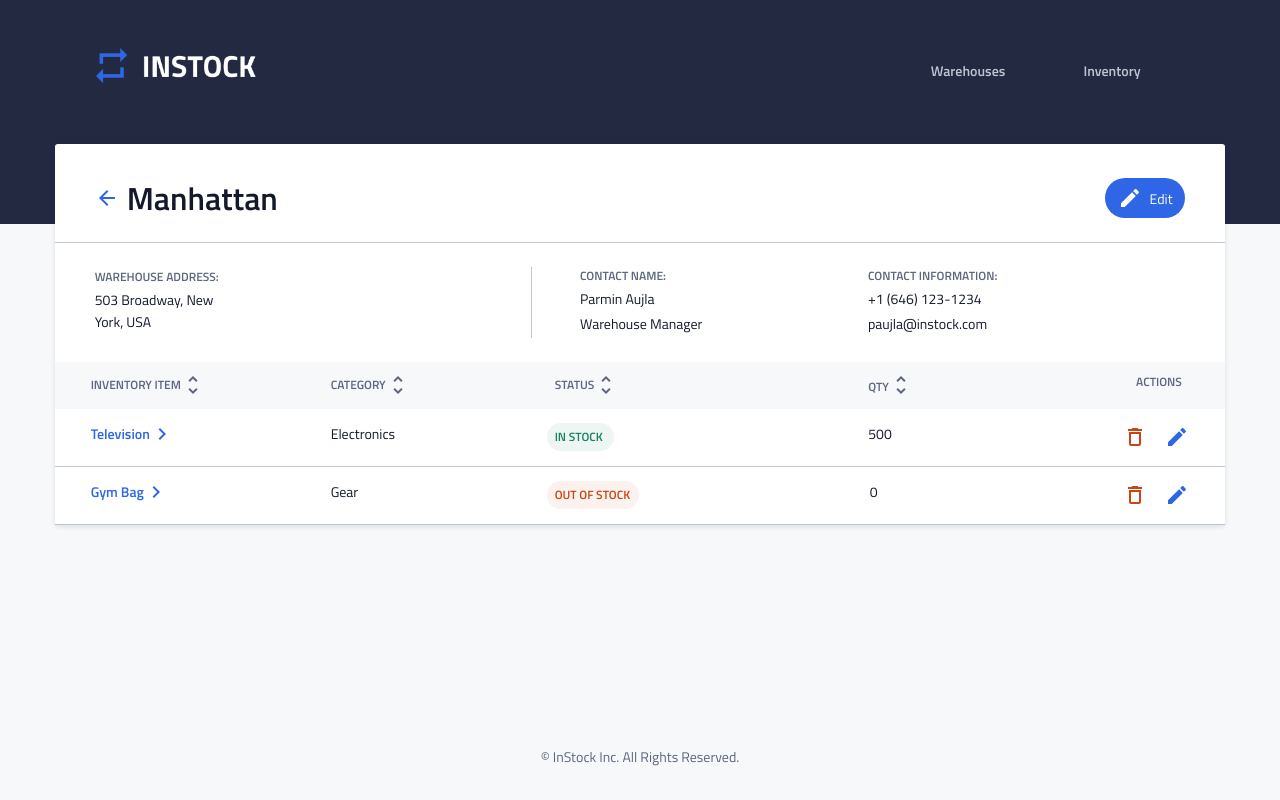
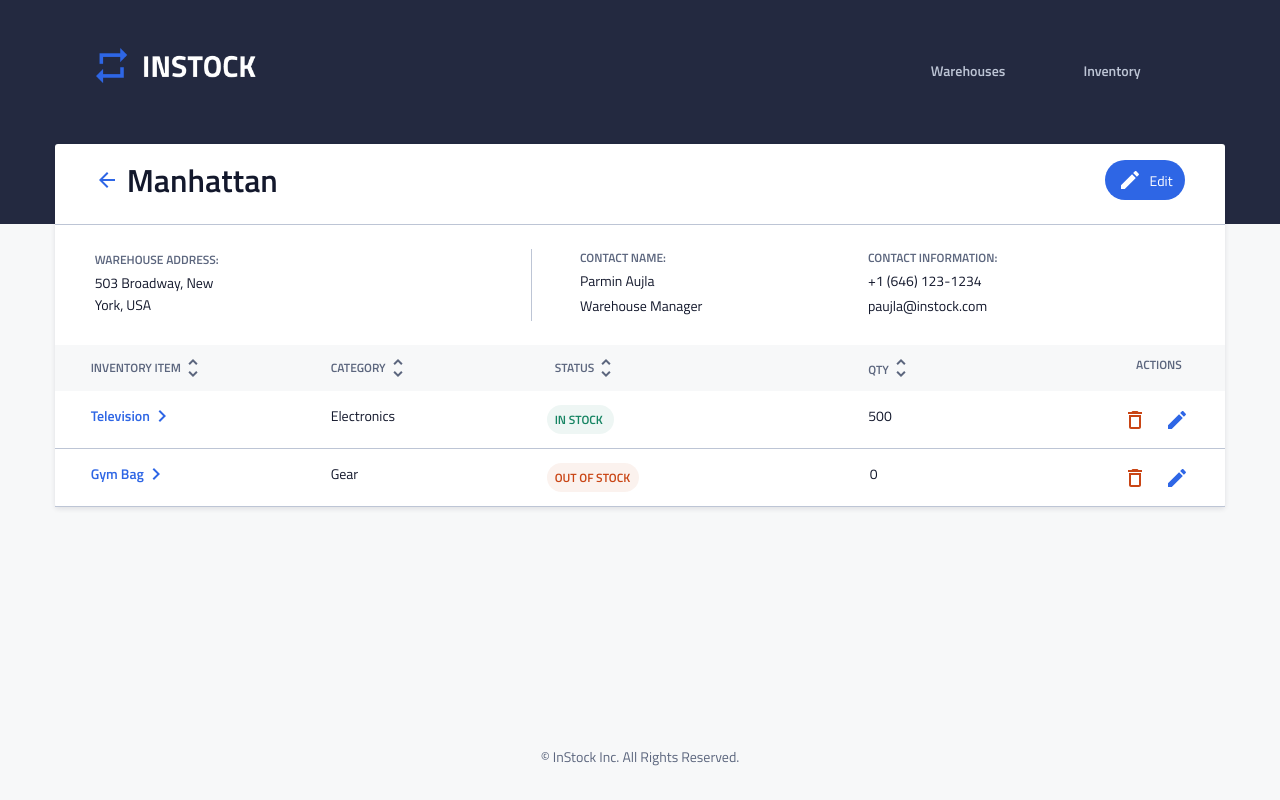
Before and after one commit to auditie/InStock-Client, a React (Create React App) app: page / in a window 1280 px wide. Built offline with nearby package versions, Linux system fonts and the light colour scheme; no server answers.

Commit message:
adding margins to header

```diff
--- a/src/components/WarehouseDetails/WarehouseDetails.js
+++ b/src/components/WarehouseDetails/WarehouseDetails.js
@@ -3,6 +3,7 @@ import backArrow from '../../assets/icons/arrow_back-24px.svg'
 import edit from '../../assets/icons/edit-24px.svg'
 import WarehouseInventoryItem from '../WarehouseInventoryItem/WarehouseInventoryItem'
 import sort from '../../assets/icons/sort-24px.svg';
+import { Link } from 'react-router-dom'
 
 
 const WarehouseDetails = (props) =>{
@@ -14,7 +15,7 @@ const WarehouseDetails = (props) =>{
     <section>
       <header className='single-warehouse__header'>
       <div className='single-warehouse__title-arrow'>
-        <img src={backArrow} alt='back arrow' />
+        <Link to='/' className='single-warehouse__arrow'><img src={backArrow} alt='back arrow' /></Link>
         <h1 className='single-warehouse__title'>{name}</h1>
       </div>
         <div className='single-warehouse__edit'>
--- a/src/components/WarehouseDetails/WarehouseDetails.scss
+++ b/src/components/WarehouseDetails/WarehouseDetails.scss
@@ -28,12 +28,13 @@ h4 {
         border-bottom: solid 1px variables.$Cloud;
 
         @include mixins.tablet {
-            padding: 2rem 2.25rem 2rem 2.25rem;
-            margin-top: 0.6rem;
+            padding: 4rem 2.25rem 2rem 2.25rem;
+            margin-top: -2.6rem;
         }
 
         @include mixins.desktop {
             padding: 1.5rem 2.5rem;
+            margin-top: -0.5rem;
         }
     }
 
@@ -63,6 +64,10 @@ h4 {
         @include mixins.desktop {
             margin-left: 66%;
         }
+    }
+
+    &__arrow {
+        margin-top: 0.5rem;
     }
 
     &__edit-image {
```
